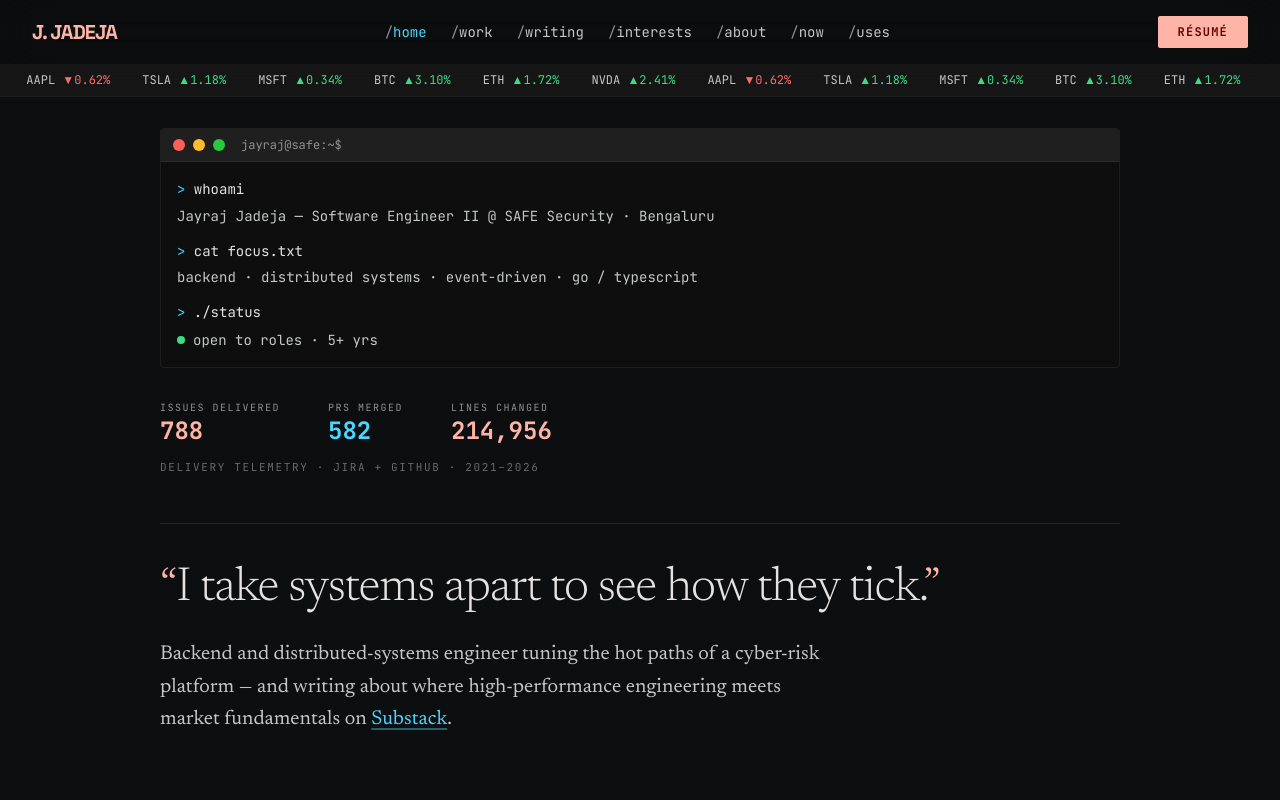
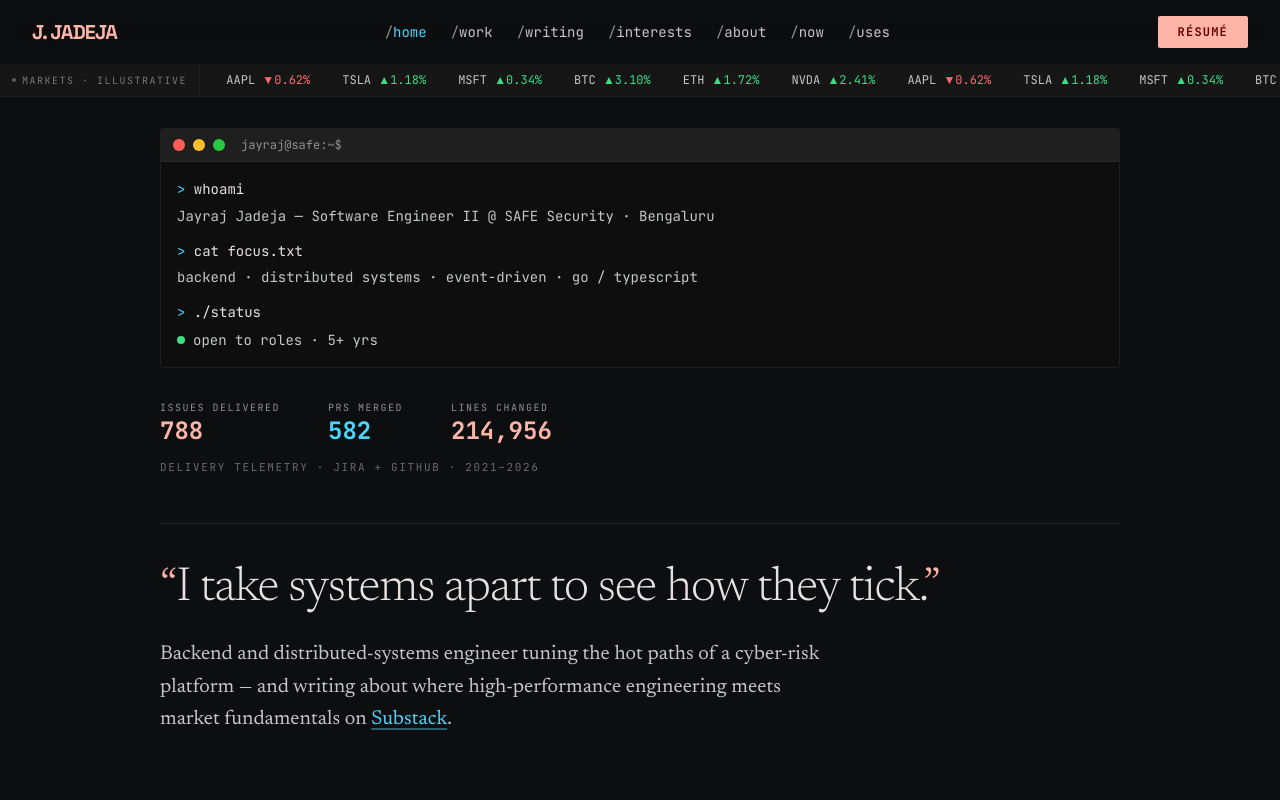
Before and after one commit to jayrajadeja/jayrajadeja.github.io, a Next.js app: page / in a window 1280 px wide. Shown: the top 800 px of the page. Built offline with nearby package versions, Linux system fonts and the light colour scheme.

Commit message:
fix: label ticker rail as illustrative (not live); remove orphaned fictional CTASection
Co-Authored-By: Claude Opus 4.8 (1M context) <noreply@anthropic.com>

```diff
--- a/src/components/CTASection.tsx
+++ /dev/null
@@ -1,27 +0,0 @@
-export default function CTASection() {
-  return (
-    <section className="max-w-7xl mx-auto px-8 mb-48 text-center">
-      <h2 className="text-6xl md:text-8xl font-headline font-bold tracking-tighter mb-12">
-        LET&apos;S BUILD THE <br />
-        <span className="italic text-primary">NEXT ARCHIVE.</span>
-      </h2>
-      <div className="flex flex-col md:flex-row justify-center gap-8 items-center">
-        <a
-          className="text-2xl italic hover:text-tertiary transition-colors underline underline-offset-8 decoration-primary/30"
-          href="mailto:jayrajsinh.jadeja399@gmail.com"
-        >
-          Get in touch
-        </a>
-        <span className="hidden md:block text-outline-variant">/</span>
-        <a
-          className="text-2xl italic hover:text-tertiary transition-colors underline underline-offset-8 decoration-primary/30"
-          href="https://github.com/jayrajadeja"
-          target="_blank"
-          rel="noopener noreferrer"
-        >
-          View GitHub
-        </a>
-      </div>
-    </section>
-  );
-}
--- a/src/components/instruments/TickerRail.tsx
+++ b/src/components/instruments/TickerRail.tsx
@@ -8,10 +8,22 @@ export default function TickerRail() {
       <TickerChip key={`${prefix}-${m.symbol}`} symbol={m.symbol} changePct={m.changePct} />
     ));
   return (
-    <div className="border-b border-outline-variant/20 bg-surface-container-low/70 backdrop-blur-md overflow-hidden">
-      <div className="ticker-marquee flex gap-8 py-2 px-4 w-max">
-        {group("a")}
-        {group("b")}
+    <div
+      className="border-b border-outline-variant/20 bg-surface-container-low/70 backdrop-blur-md"
+      aria-label="Illustrative market ticker — sample data, not real-time"
+    >
+      <div className="flex items-stretch">
+        {/* Static honesty label — these are seed/sample values, not a live feed (real data lands in P3). */}
+        <span className="shrink-0 flex items-center gap-1.5 font-mono text-[10px] uppercase tracking-[0.15em] text-outline/80 px-3 border-r border-outline-variant/20">
+          <span className="w-1 h-1 rounded-full bg-outline/60" aria-hidden="true" />
+          markets · illustrative
+        </span>
+        <div className="overflow-hidden flex-1">
+          <div className="ticker-marquee flex gap-8 py-2 px-4 w-max">
+            {group("a")}
+            {group("b")}
+          </div>
+        </div>
       </div>
     </div>
   );
```
